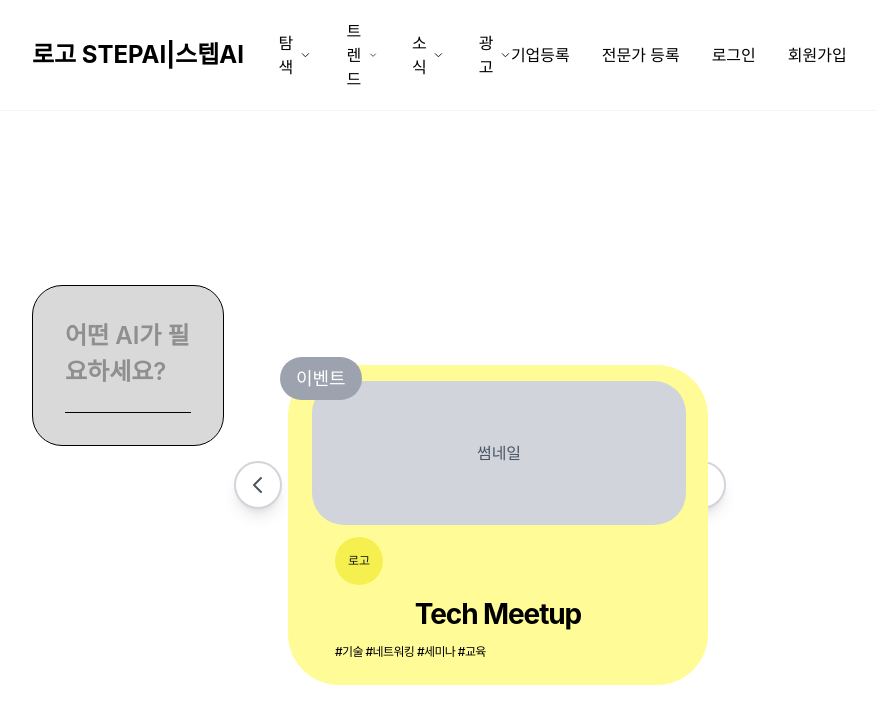
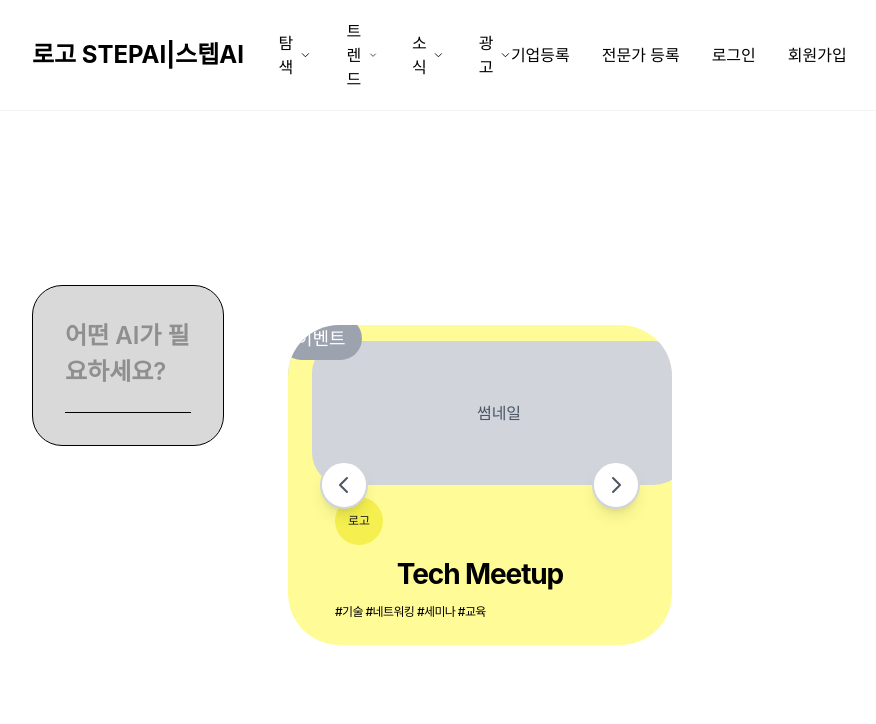
Before and after one commit to kimnamwook1/stepai-web, a Next.js app: page / in a window 1280 px wide. Shown: the top 724 px of the page, without its empty margins (288-1164 px from the left). Built offline with nearby package versions, Linux system fonts and the light colour scheme; a web font is replaced by a local one.

Commit message:
revert: back to clean carousel style like kmong

```diff
--- a/src/components/ContentsMain.tsx
+++ b/src/components/ContentsMain.tsx
@@ -101,19 +101,6 @@ const ContentsMain = () => {
         console.log(`카드 ${cardId} 클릭됨 - 상세페이지 이동 예정`);
     };
 
-    // 표시할 카드 순서 계산 (현재 인덱스 기준)
-    const getDisplayCards = () => {
-        const cards = [];
-        for (let i = 0; i < 3; i++) {
-            const cardIndex = (currentCardIndex + i) % cardData.length;
-            cards.push({
-                ...cardData[cardIndex],
-                displayIndex: i, // 0: 앞(100%), 1: 중간(90%), 2: 뒤(80%)
-            });
-        }
-        return cards;
-    };
-
     // 컴포넌트 마운트 시 자동 회전 시작
     useEffect(() => {
         startAutoRotate();
@@ -123,8 +110,6 @@ const ContentsMain = () => {
             }
         };
     }, []);
-
-    const displayCards = getDisplayCards();
 
     return (
         <section className="px-80 py-16">
@@ -149,44 +134,33 @@ const ContentsMain = () => {
 
                 {/* ScrollCard_display - 우측 */}
                 <div className="w-3/5 relative">
-                    <div className="relative h-[400px] flex items-end justify-center">
-                        {/* 좌측 화살표 버튼 - 1번 카드 기준 좌측 30px, 1번 카드와 수직 센터 */}
+                    <div className="relative h-[400px] flex items-center justify-center">
+                        {/* 좌측 화살표 버튼 */}
                         <button
                             onClick={() => rotateCards('left')}
-                            className="absolute z-20 w-12 h-12 bg-white border-2 border-gray-300 rounded-full flex items-center justify-center hover:bg-gray-50 transition-colors duration-300 shadow-lg"
-                            style={{
-                                left: '-54px', // 카드 컨테이너 좌측에서 30px + 버튼 반지름
-                                top: '50%',
-                                transform: 'translateY(-50%)'
-                            }}
+                            className="absolute left-8 z-20 w-12 h-12 bg-white border-2 border-gray-300 rounded-full flex items-center justify-center hover:bg-gray-50 transition-colors duration-300 shadow-lg"
                         >
                             <svg className="w-6 h-6 text-gray-600" fill="none" stroke="currentColor" viewBox="0 0 24 24">
                                 <path strokeLinecap="round" strokeLinejoin="round" strokeWidth={2} d="M15 19l-7-7 7-7" />
                             </svg>
                         </button>
 
-                        {/* 카드들 */}
-                        <div className="relative" style={{ width: '500px', height: '320px' }}>
-                            {displayCards.map((card) => {
-                                const scale = card.displayIndex === 0 ? 1 : card.displayIndex === 1 ? 0.9 : 0.8;
-                                const zIndex = 30 - card.displayIndex * 10;
-
-                                // 간단한 겹침: 각각 20px씩만 보이도록
-                                const leftOffset = card.displayIndex === 0 ? 0 :      // 1번: 기준점
-                                                   card.displayIndex === 1 ? 20 :     // 2번: 20px 오른쪽
-                                                   card.displayIndex === 2 ? 40 :     // 3번: 40px 오른쪽
-                                                   0;
-
-                                return (
+                        {/* 캐러셀 컨테이너 */}
+                        <div className="relative w-[420px] h-[320px] overflow-hidden rounded-[51px]">
+                            {/* 캐러셀 트랙 */}
+                            <div
+                                className="flex transition-transform duration-600 ease-in-out h-full"
+                                style={{
+                                    transform: `translateX(-${currentCardIndex * 100}%)`,
+                                }}
+                            >
+                                {cardData.map((card) => (
                                     <div
-                                        key={`${card.id}-${card.displayIndex}`}
+                                        key={card.id}
                                         onClick={() => handleCardClick(card.id)}
-                                        className="absolute bottom-0 cursor-pointer transition-all duration-600 ease-in-out"
+                                        className="w-full h-full flex-shrink-0 rounded-[51px] cursor-pointer relative"
                                         style={{
-                                            transform: `scale(${scale})`,
-                                            transformOrigin: 'bottom left',
-                                            zIndex: zIndex,
-                                            left: `${leftOffset}px`
+                                            backgroundColor: card.color,
                                         }}
                                     >
                                         {/* 뱃지 - 좌상단 삐져나옴 */}
@@ -203,10 +177,7 @@ const ContentsMain = () => {
                                         </div>
 
                                         {/* 카드 본체 */}
-                                        <div
-                                            className="w-[420px] h-[320px] rounded-[51px] p-6 flex flex-col"
-                                            style={{ backgroundColor: card.color }}
-                                        >
+                                        <div className="p-6 h-full flex flex-col">
                                             {/* 썸네일 이미지 - 10% 크게, 위로 올림 */}
                                             <div className="w-[374px] h-[231px] mx-auto rounded-[32px] overflow-hidden mb-3 -mt-2">
                                                 <div className="w-full h-full bg-gray-300 flex items-center justify-center">
@@ -239,19 +210,14 @@ const ContentsMain = () => {
                                             </div>
                                         </div>
                                     </div>
-                                );
-                            })}
+                                ))}
+                            </div>
                         </div>
 
-                        {/* 우측 화살표 버튼 - 3번 카드 기준 우측 30px, 1번 카드와 수직 센터 */}
+                        {/* 우측 화살표 버튼 */}
                         <button
                             onClick={() => rotateCards('right')}
-                            className="absolute z-20 w-12 h-12 bg-white border-2 border-gray-300 rounded-full flex items-center justify-center hover:bg-gray-50 transition-colors duration-300 shadow-lg"
-                            style={{
-                                right: '-54px', // 카드 컨테이너 우측에서 30px + 버튼 반지름
-                                top: '50%',
-                                transform: 'translateY(-50%)'
-                            }}
+                            className="absolute right-8 z-20 w-12 h-12 bg-white border-2 border-gray-300 rounded-full flex items-center justify-center hover:bg-gray-50 transition-colors duration-300 shadow-lg"
                         >
                             <svg className="w-6 h-6 text-gray-600" fill="none" stroke="currentColor" viewBox="0 0 24 24">
                                 <path strokeLinecap="round" strokeLinejoin="round" strokeWidth={2} d="M9 5l7 7-7 7" />
```
